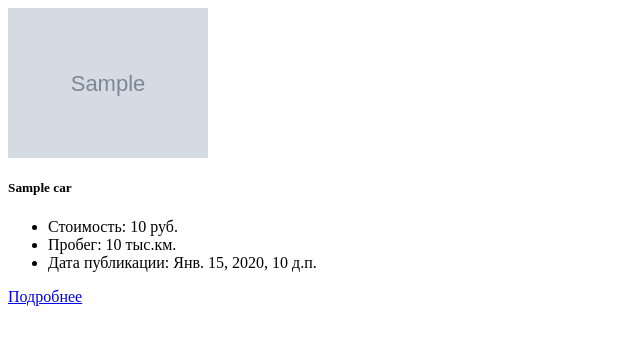
After one commit to ipsorus/bulletin_board, a Django app: template bulletin/bulletin_board/templates/bulletin_board/includes/post_card_template.html in a window 1280 px wide. The commit adds this page. Shown: the top 345 px of the page, without its empty margins (0-640 px from the left). Run offline with Django 3.2, Linux system fonts and the light colour scheme; the template is opened without the code that fills it: values that come from a table or form of the project are taken from there, others are empty; tables that the repository leaves empty hold one stand-in row (values such as "Sample post"); grey boxes marked "Sample" are stand-in pictures.

Commit message:
Добавлен вывод картинок в объявлениях

```diff
--- a/bulletin/bulletin/settings.py
+++ b/bulletin/bulletin/settings.py
@@ -121,6 +121,7 @@ USE_TZ = True
 # https://docs.djangoproject.com/en/2.2/howto/static-files/
 
 STATIC_URL = '/static/'
+STATIC_ROOT = os.path.join(BASE_DIR, 'static')
 
 MEDIA_URL = '/media/'
 MEDIA_ROOT = os.path.join(BASE_DIR, 'media')
--- a/bulletin/bulletin/urls.py
+++ b/bulletin/bulletin/urls.py
@@ -16,10 +16,13 @@ Including another URLconf
 from django.contrib import admin
 from django.urls import path
 from django.urls import include
+from django.conf import settings
+from django.conf.urls.static import static
+from django.contrib.staticfiles.urls import staticfiles_urlpatterns
 
 
 urlpatterns = [
     path('admin/', admin.site.urls),
     path('bulletin_board/', include('bulletin_board.urls'))
 
-]
+] + static(settings.MEDIA_URL, document_root=settings.MEDIA_ROOT)
--- a/bulletin/bulletin_board/models.py
+++ b/bulletin/bulletin_board/models.py
@@ -46,14 +46,14 @@ class Car(models.Model):
 
 class Photos(models.Model):
 
-    image = models.ImageField( upload_to='photos/%Y/%m/%d')
+    image_data_link = models.ImageField(upload_to='photos/%Y/%m/%d')
     image_url = models.URLField(blank=True)
-    car = models.ForeignKey( Car, on_delete = models.CASCADE)
+    car = models.ForeignKey(Car, on_delete = models.CASCADE, related_name='resultimage')
 
     def get_remote_url(self):
-        if self.image_url and not self.image:
+        if self.image_url and not self.image_data_link:
             image_temp = NamedTemporaryFile(delete=True)
             image_temp.write(requests.get(self.image_url).content)
             image_temp.flush()
-            self.image.save(f'photo_{self.pk}.jpg', File(image_temp))
+            self.image_data_link.save(f'photo_{self.pk}.jpg', File(image_temp))
         self.save()
--- /dev/null
+++ b/bulletin/bulletin_board/templates/bulletin_board/includes/post_card_template.html
@@ -0,0 +1,21 @@
+<div class="card mb-4">
+  <div>
+    <p>
+    {% for image in car.resultimage.all %}
+        <img src="{{ image.image_data_link.url }}" class="card-img-top" alt="..." style='width:200px'>
+    {% endfor %}
+    </p>
+  </div>
+    <div class="card-body">
+      <h5 class="card-title">{{ car.car_title }}</h5>
+      <p class="card-text"></p>
+    </div>
+    <ul class="list-group list-group-flush">
+      <li class="list-group-item">Стоимость: {{ car.price }} руб.</li>
+      <li class="list-group-item">Пробег: {{ car.car_mileage }} тыс.км.</li>
+      <li class="list-group-item">Дата публикации: {{ car.pub_date }}</li>
+    </ul>
+    <div class="card-body">
+      <a href="{{ car.get_absolute_url }}" class="card-link">Подробнее</a>
+    </div>
+</div>
--- a/bulletin/bulletin_board/templates/bulletin_board/post_detail.html
+++ b/bulletin/bulletin_board/templates/bulletin_board/post_detail.html
@@ -1,15 +1,15 @@
 {% extends 'bulletin_board/base_main.html' %}
 
 {% block title %}
-    {{ post.car_title }} - {{block.super}}
+    {{ car.car_title }} - {{block.super}}
 {% endblock %}
 
 {% block content %}
     <div class="h1 md-5">
-        {{ post.car_title }}
+        {{ car.car_title }}
     </div>
     <p>
-        {{ post.car_description }}
+        {{ car.car_description }}
     </p>
 
 {% endblock %}
--- a/bulletin/bulletin_board/urls.py
+++ b/bulletin/bulletin_board/urls.py
@@ -4,6 +4,6 @@ from .views import *
 
 urlpatterns = [
     path('', posts_list, name='posts_list_url'),
-    path('post/<str:id>/', post_detail, name="post_detail_url")
+    path('post/<str:id>/', PostDetail.as_view(), name="post_detail_url")
 
 ]
--- a/bulletin/parser_auto.py
+++ b/bulletin/parser_auto.py
@@ -80,9 +80,7 @@ def get_auto_item():
 
         print('Парсинг закончен успешно!')
 
-
-        time.sleep(60)
-    #return car_full_info
+        time.sleep(30)
 
 
 if __name__ == '__main__':
```
Also changed, not shown: bulletin/bulletin_board/templates/bulletin_board/index.html (+5 -16 lines), bulletin/bulletin_board/utils.py (added, +12 -0 lines), bulletin/bulletin_board/views.py (+10 -6 lines), bulletin/bulletin_board/migrations/0014_auto_20191022_2018.py (added), bulletin/bulletin_board/migrations/0015_auto_20191022_2143.py (added), bulletin/bulletin_board/migrations/0016_auto_20191022_2208.py (added).
